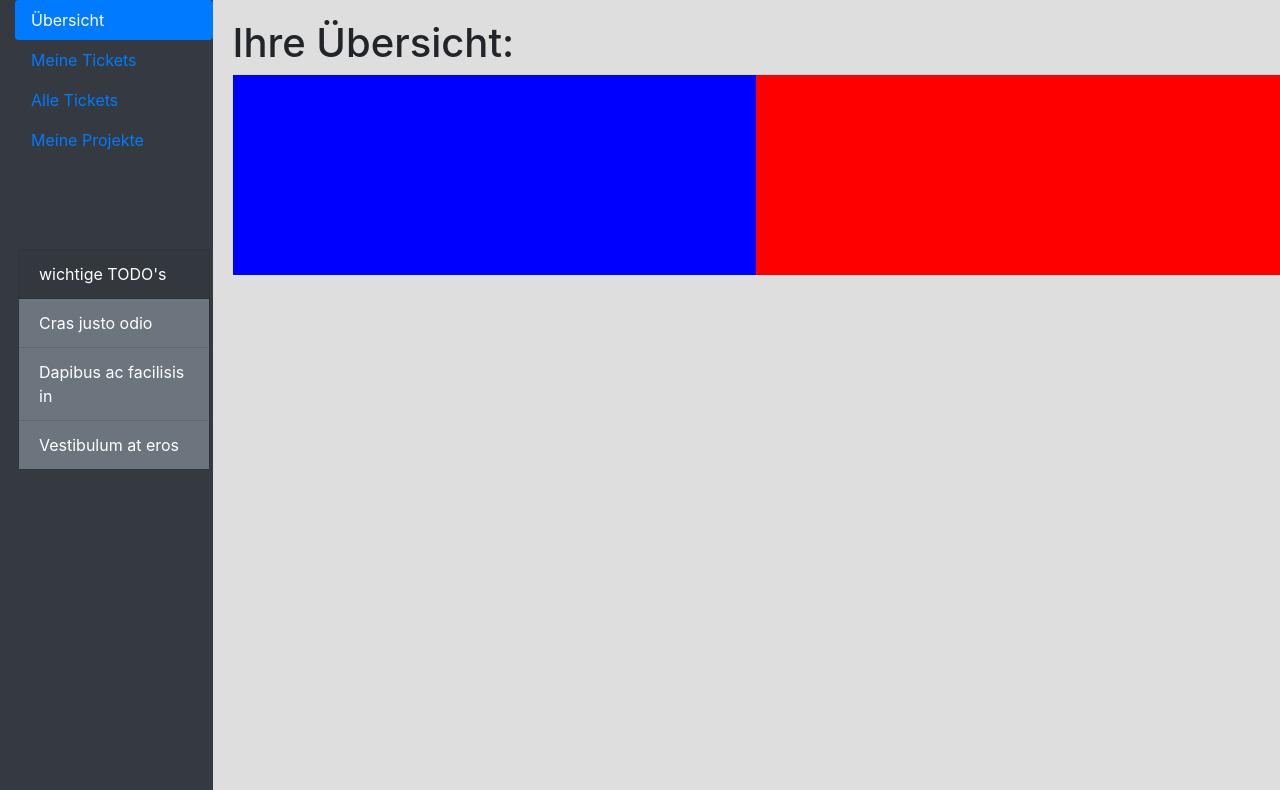
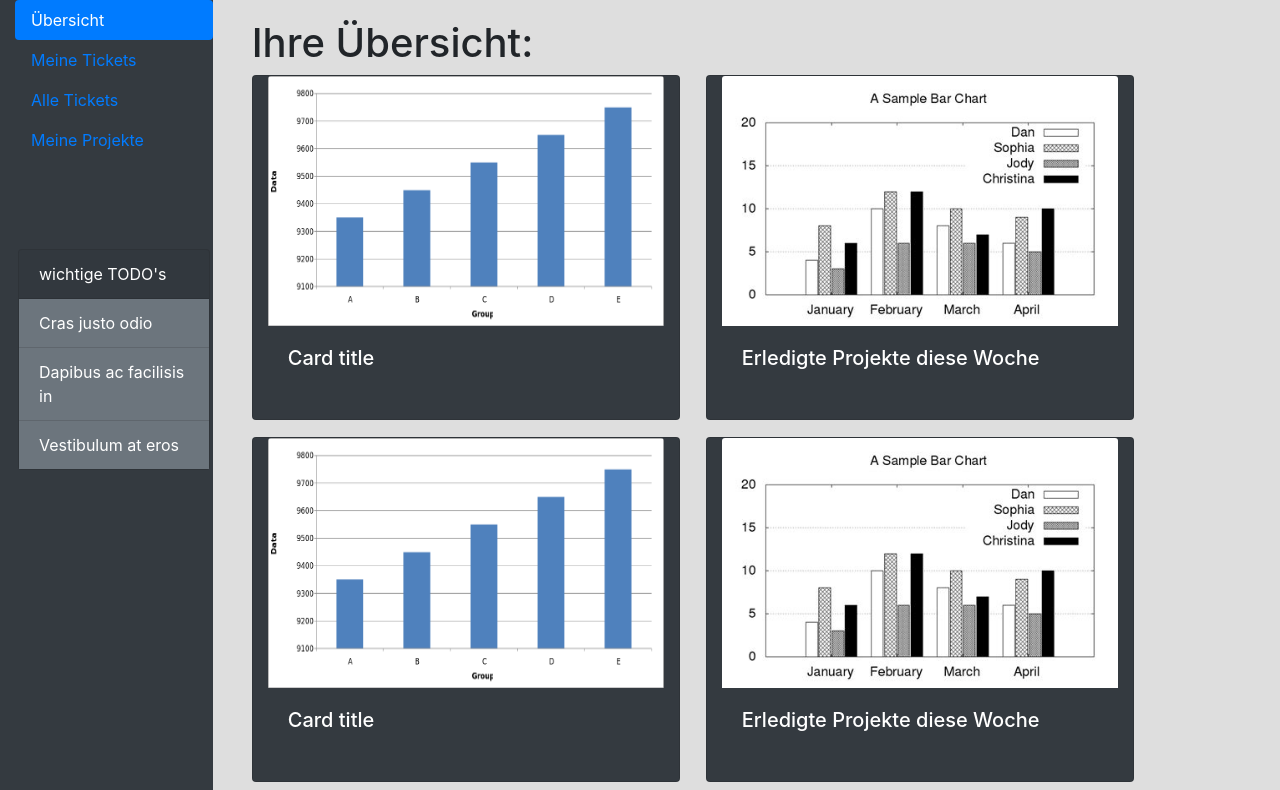
Before and after one commit to FL099/Ticket-tool, a PHP site: page / in a window 1280 px wide. Shown: the part 69-859 px from the top of the page. Run offline with PHP 8.4, Linux system fonts and the light colour scheme.

Commit message:
weitergearbeitet

```diff
--- a/css/style.css
+++ b/css/style.css
@@ -34,13 +34,19 @@ body{
 
 
 .content-sec{
+	height: 92vh;
 	margin-right: 0;
-	padding-left: 1.5%;
+	padding-left: 3%;
 	padding-top: 1.5%;
 	padding-right: 0;
-	overflow: hidden;
+	overflow: auto;
 }
 
 #overview{
 	max-width: 100%;
 }
+
+#overview .row div{
+	margin-right: 2vw;
+	margin-bottom: 2vh;
+}
--- a/index.html
+++ b/index.html
@@ -100,15 +100,33 @@
 			<!-- TODO: in php auslagern! -->
 			<div class="container" id="overview">
 				<div class="row">
-					<div class="col-sm-6" style="background-color: blue; height:200px;">
-						<div>
-							<a href="#"></a>
-						</div>
+					<div class="card col-5 bg-dark">
+					  <img src="img/graph.png" class="card-img-top" alt="..." style="height:250px;">
+					  <div class="card-body">
+					    <h5 class="card-title text-white">Card title</h5>
+					  </div>
 					</div>
-					<div class="col-sm-6" style="background-color: red;">
-						<div>
-							<a href="#"></a>
-						</div>
+
+					<div class="card col-5 bg-dark" >
+					  <img src="img/graph2.jfif" class="card-img-top" alt="..." style="height:250px;">
+					  <div class="card-body">
+					    <h5 class="card-title text-white">Erledigte Projekte diese Woche</h5>
+					  </div>
+					</div>
+				</div>
+				<div class="row">
+					<div class="card col-5 bg-dark">
+					  <img src="img/graph.png" class="card-img-top" alt="..." style="height:250px;">
+					  <div class="card-body">
+					    <h5 class="card-title text-white">Card title</h5>
+					  </div>
+					</div>
+
+					<div class="card col-5 bg-dark" >
+					  <img src="img/graph2.jfif" class="card-img-top" alt="..." style="height:250px;">
+					  <div class="card-body">
+					    <h5 class="card-title text-white">Erledigte Projekte diese Woche</h5>
+					  </div>
 					</div>
 				</div>
 			</div>
```
Also changed, not shown: img/graph.png (added), img/graph2.jfif (added).
